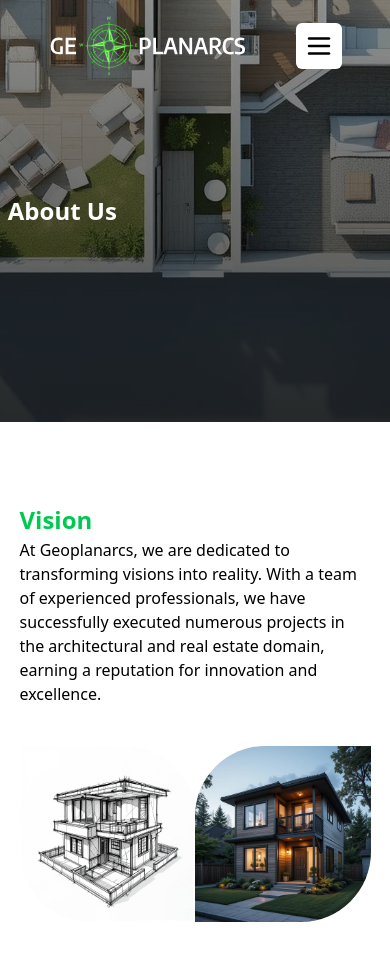
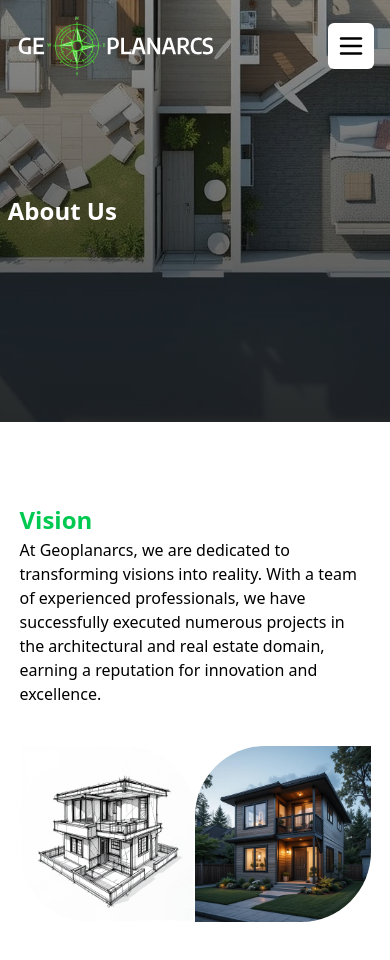
Before and after one commit to staff2277/Geoplanarcs, a React (Vite) app in the folder Geoplanarcs/: page /about in a window 390 px wide. Shown: the top 960 px of the page. Built offline with nearby package versions, Linux system fonts and the light colour scheme.

Commit message:
made some changes to navbar

```diff
--- a/Geoplanarcs/components/Hamburger.jsx
+++ b/Geoplanarcs/components/Hamburger.jsx
@@ -37,7 +37,7 @@ const HamburgerMenu = () => {
             animate={{ opacity: 1, x: 0 }}
             exit={{ opacity: 0, x: -50 }}
             transition={{ duration: 0.3, ease: "easeInOut" }}
-            className="absolute right-[0px] *:py-[10px] *:px-[15px] top-12 w-[20vh] border-2 bg-white shadow-lg rounded-lg  space-y-3"
+            className="absolute right-[0px] *:py-[10px] *:px-[15px] top-12 w-[20vh]  bg-white shadow-lg rounded-lg  space-y-3"
           >
             <Link to="/" className="block text-lg hover:text-green-500">
               Home
--- a/Geoplanarcs/components/Navbar.jsx
+++ b/Geoplanarcs/components/Navbar.jsx
@@ -5,7 +5,7 @@ import HamburgerMenu from "./Hamburger";
 const Navbar = () => {
   const location = useLocation();
   return (
-    <nav className="absolute z-50 top-0 flex justify-between items-center w-full px-[3rem] py-[15px]">
+    <nav className="absolute z-50 top-0 flex justify-between items-center w-full sm:px-[3rem] max-sm:px-[1rem] py-[15px]">
       <div>
         <Link to="/">
           <img
```
